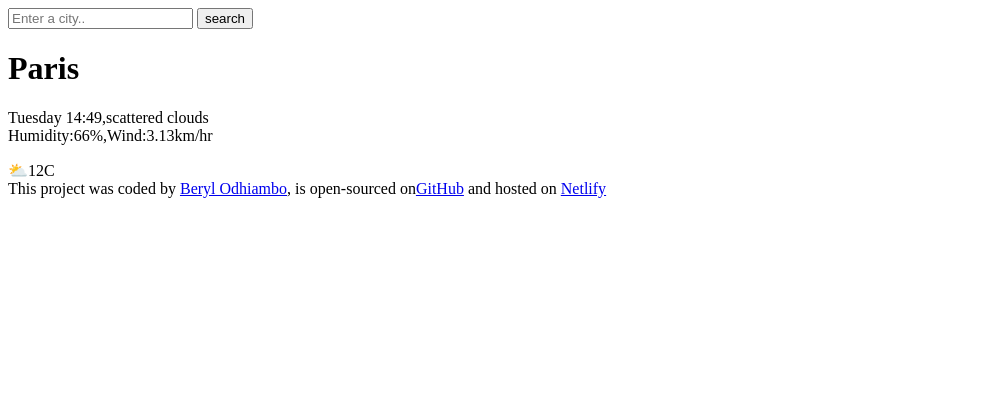
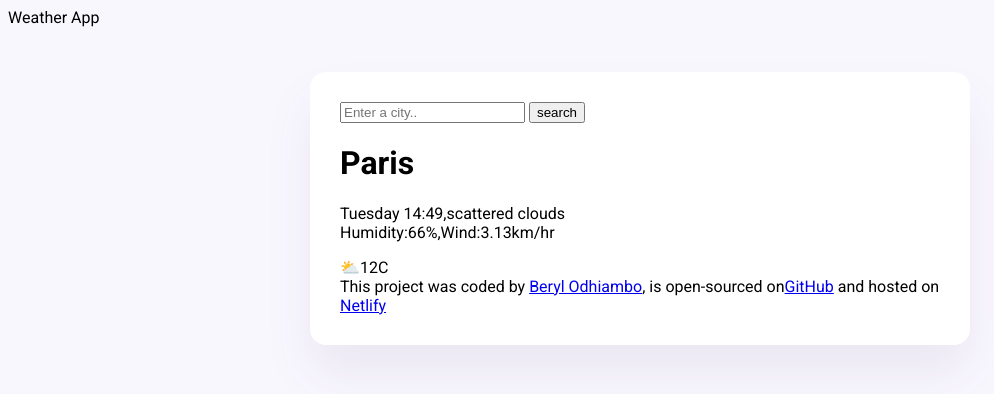
Before and after one commit to Beryl-Akinyi/my-project, a plain HTML site: page index.html in a window 1280 px wide. Shown: the whole page, without its empty margins (0-994 px from the left). Drawn offline with Linux system fonts and the light colour scheme.

Commit message:
Styled the main container and added custom fonts

```diff
--- a/index.html
+++ b/index.html
@@ -3,9 +3,14 @@
   <head>
     <meta charset="UTF-8" />
     <meta name="viewport" content="width=device-width, initial-scale=1.0" />
+    <link rel="preconnect" href="https://fonts.googleapis.com">
+<link rel="preconnect" href="https://fonts.gstatic.com" crossorigin>
+<link href="https://fonts.googleapis.com/css2?family=Roboto:ital,wght@0,100;0,300;0,400;0,500;0,700;0,900;1,100;1,300;1,400;1,500;1,700;1,900&display=swap" rel="stylesheet">
+    <link rel="stylesheet" href="src/index.css"
     <title>Weather App</title>
   </head>
   <body>
+    <div class="weather-app">
     <header>
       <form>
         <input type="search" placeholder="Enter a city.." required/>
@@ -40,5 +45,6 @@
         >Netlify</a
       >
     </footer>
+    </div>
   </body>
 </html>
--- /dev/null
+++ b/src/index.css
@@ -0,0 +1,12 @@
+body {
+  background-color: #f9f7fe;
+  font-family: "Roboto", sans-serif;
+}
+.weather-app {
+  background: #ffffff;
+  max-width: 600px;
+  margin: 45px auto;
+  box-shadow: 0 30px 50px rgba(65, 50, 100, 0.08);
+  border-radius: 16px;
+  padding: 30px;
+}
```
